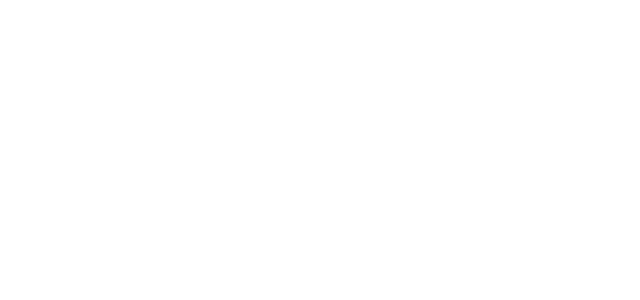
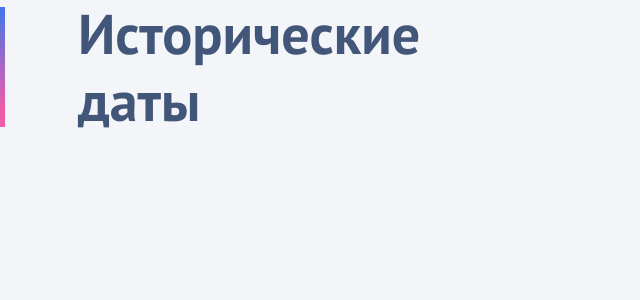
Before and after one commit to phildesign/only-test-task, a React (Create React App) app: page / in a window 1280 px wide. Shown: the top 300 px of the page, without its empty margins (0-640 px from the left). Built offline with nearby package versions, Linux system fonts and the light colour scheme.

Commit message:
feat: add Htag

```diff
--- a/src/App.tsx
+++ /dev/null
@@ -1,13 +0,0 @@
-import Container from './components/Container/Container';
-
-import styles from './App.module.scss';
-
-const App = (): JSX.Element => {
-	return (
-		<div className={styles.app}>
-			<Container></Container>
-		</div>
-	);
-};
-
-export default App;
--- /dev/null
+++ b/src/components/App/App.tsx
@@ -0,0 +1,18 @@
+import Container from '../Container/Container';
+import Htag from '../Htag/Htag';
+
+import styles from './App.module.scss';
+
+const App = (): JSX.Element => {
+	return (
+		<div className={styles.app}>
+			<Container>
+				<Htag tag="h2" withBorder>
+					Исторические <br /> даты
+				</Htag>
+			</Container>
+		</div>
+	);
+};
+
+export default App;
--- /dev/null
+++ b/src/components/Htag/Htag.module.scss
@@ -0,0 +1,23 @@
+.h2 {
+	font-size: var(--font-size-h-tag-2);
+	line-height: 67.2px;
+	font-weight: 700;
+	color: #42567a;
+}
+
+.withBorder {
+	position: relative;
+	padding-left: 78px;
+
+	&::before {
+		content: '';
+		width: 5px;
+		height: 120px;
+		position: absolute;
+		top: 0;
+		left: 0;
+		bottom: 0;
+		margin: auto;
+		background: linear-gradient(180deg, #3877ee -5%, #ef5da8 85%);
+	}
+}
--- /dev/null
+++ b/src/components/Htag/Htag.tsx
@@ -0,0 +1,56 @@
+import cn from 'classnames';
+import { HtagProps } from './Htag.props';
+
+import styles from './Htag.module.scss';
+
+const Htag = ({ tag, withBorder, children, className }: HtagProps): JSX.Element => {
+	switch (tag) {
+		case 'h1':
+			return (
+				<div
+					className={cn(styles.h1, className, {
+						[styles.withBorder]: withBorder,
+					})}>
+					{children}
+				</div>
+			);
+		case 'h2':
+			return (
+				<div
+					className={cn(styles.h2, className, {
+						[styles.withBorder]: withBorder,
+					})}>
+					{children}
+				</div>
+			);
+		case 'h3':
+			return (
+				<div
+					className={cn(styles.h3, className, {
+						[styles.withBorder]: withBorder,
+					})}>
+					{children}
+				</div>
+			);
+		case 'h4':
+			return (
+				<div
+					className={cn(styles.h4, className, {
+						[styles.withBorder]: withBorder,
+					})}>
+					{children}
+				</div>
+			);
+		case 'h5':
+			return (
+				<div
+					className={cn(styles.h5, className, {
+						[styles.withBorder]: withBorder,
+					})}>
+					{children}
+				</div>
+			);
+	}
+};
+
+export default Htag;
--- a/src/index.tsx
+++ b/src/index.tsx
@@ -1,8 +1,8 @@
 import React from 'react';
 import ReactDOM from 'react-dom/client';
-import App from './App';
+import App from './components/App/App';
 
-import './index.css';
+import './styles/index.scss';
 
 const root = ReactDOM.createRoot(document.getElementById('root') as HTMLElement);
 
--- /dev/null
+++ b/src/styles/fonts.scss
@@ -0,0 +1 @@
+@import url('https://fonts.googleapis.com/css2?family=PT+Sans:wght@400;700&display=swap');
--- a/src/index.css
+++ b/src/styles/index.scss
@@ -1,3 +1,10 @@
+@import './fonts.scss';
+
+:root {
+	--font-family-main: 'PT Sans';
+	--font-size-h-tag-2: 56px;
+}
+
 *,
 *::before,
 *::after {
@@ -9,7 +16,11 @@
 }
 
 body {
+	font-family: var(--font-family-main), sans-serif;
+	font-weight: 400;
+	font-style: normal;
 	line-height: 1.5;
+	background: #f4f5f9;
 	-webkit-font-smoothing: antialiased;
 }
 
```
Also changed, not shown: src/components/Htag/Htag.props.ts (added, +8 -0 lines), src/components/App/App.module.scss (added).
